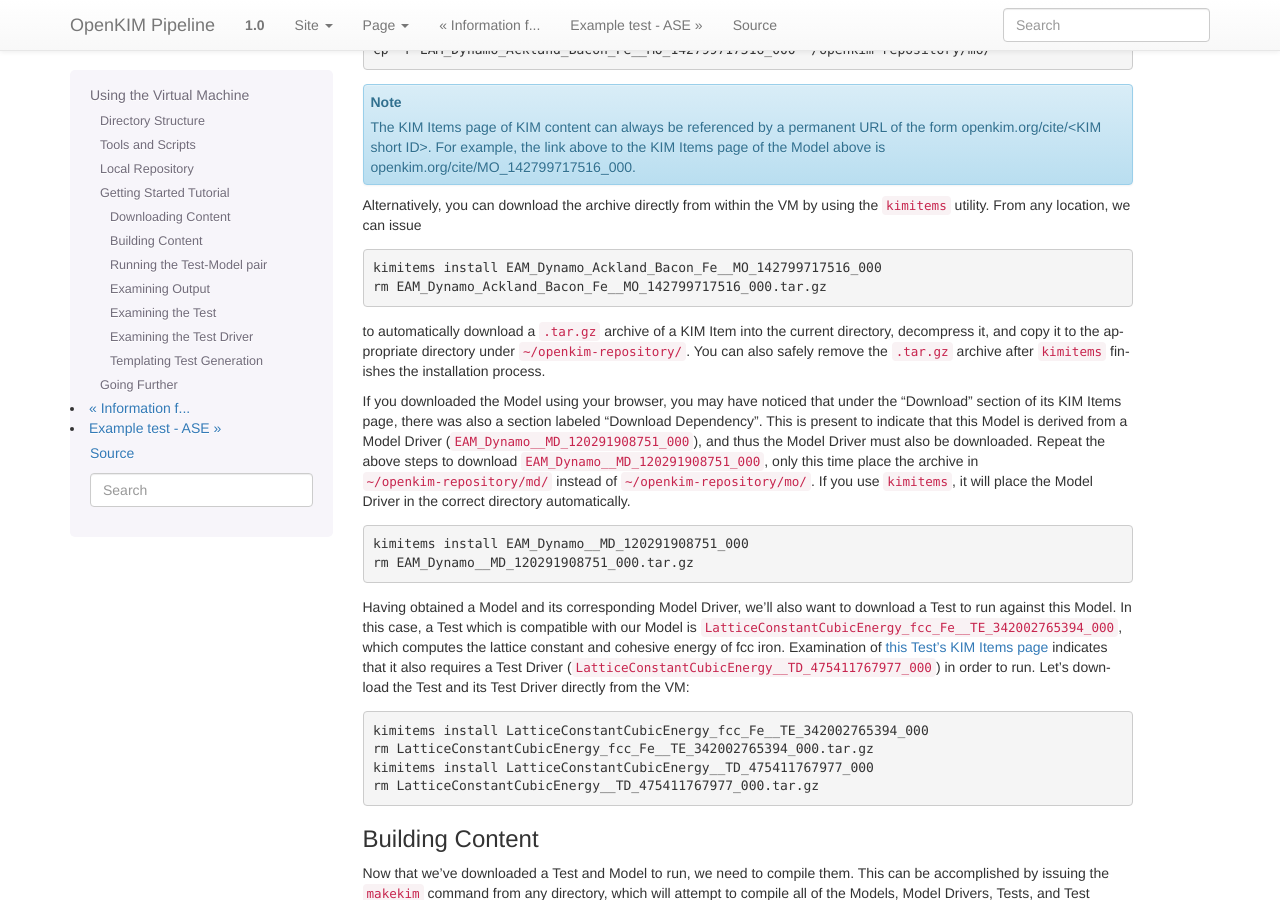
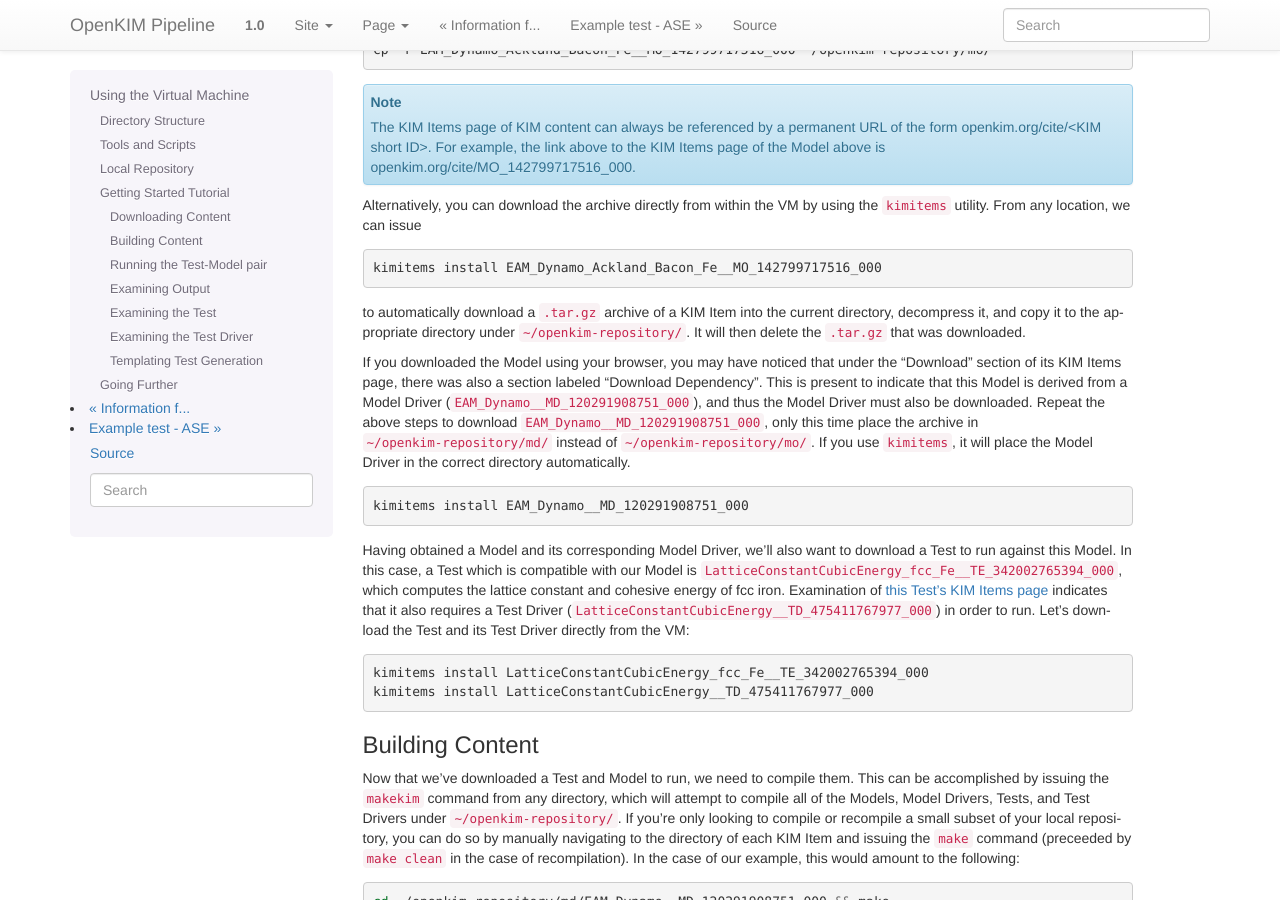
Before and after one commit to bjgjaefg23k/openkim-pipeline, a Sphinx documentation site: the page built from docs/tutorial_vm.rst, in a window 1280 px wide and 900 px high, scrolled down 1751 px. Built offline with Sphinx 7.4.7, drawn with Linux system fonts in a browser that asks for light colours; formulas are drawn with MathJax 3.

Commit message:
Didn't realize 'install' also removes the archive

```diff
--- a/docs/tutorial_vm.rst
+++ b/docs/tutorial_vm.rst
@@ -89,25 +89,21 @@ Alternatively, you can download the archive directly from within the VM by using
 .. code-block:: bash
 
     kimitems install EAM_Dynamo_Ackland_Bacon_Fe__MO_142799717516_000
-    rm EAM_Dynamo_Ackland_Bacon_Fe__MO_142799717516_000.tar.gz
 
-to automatically download a ``.tar.gz`` archive of a KIM Item into the current directory, decompress it, and copy it to the appropriate directory under ``~/openkim-repository/``.  You can also safely remove the ``.tar.gz`` archive after ``kimitems`` finishes the installation process.
+to automatically download a ``.tar.gz`` archive of a KIM Item into the current directory, decompress it, and copy it to the appropriate directory under ``~/openkim-repository/``.  It will then delete the ``.tar.gz`` that was downloaded.
 
 If you downloaded the Model using your browser, you may have noticed that under the "Download" section of its KIM Items page, there was also a section labeled "Download Dependency".  This is present to indicate that this Model is derived from a Model Driver (``EAM_Dynamo__MD_120291908751_000``), and thus the Model Driver must also be downloaded.  Repeat the above steps to download ``EAM_Dynamo__MD_120291908751_000``, only this time place the archive in ``~/openkim-repository/md/`` instead of ``~/openkim-repository/mo/``. If you use ``kimitems``, it will place the Model Driver in the correct directory automatically.
 
 .. code-block:: bash
 
     kimitems install EAM_Dynamo__MD_120291908751_000
-    rm EAM_Dynamo__MD_120291908751_000.tar.gz
 
 Having obtained a Model and its corresponding Model Driver, we'll also want to download a Test to run against this Model.  In this case, a Test which is compatible with our Model is ``LatticeConstantCubicEnergy_fcc_Fe__TE_342002765394_000``, which computes the lattice constant and cohesive energy of fcc iron.  Examination of `this Test's KIM Items page`_ indicates that it also requires a Test Driver (``LatticeConstantCubicEnergy__TD_475411767977_000``) in order to run.  Let's download the Test and its Test Driver directly from the VM:
 
 .. code-block:: bash
 
     kimitems install LatticeConstantCubicEnergy_fcc_Fe__TE_342002765394_000
-    rm LatticeConstantCubicEnergy_fcc_Fe__TE_342002765394_000.tar.gz
     kimitems install LatticeConstantCubicEnergy__TD_475411767977_000
-    rm LatticeConstantCubicEnergy__TD_475411767977_000.tar.gz
 
 
 Building Content
```
